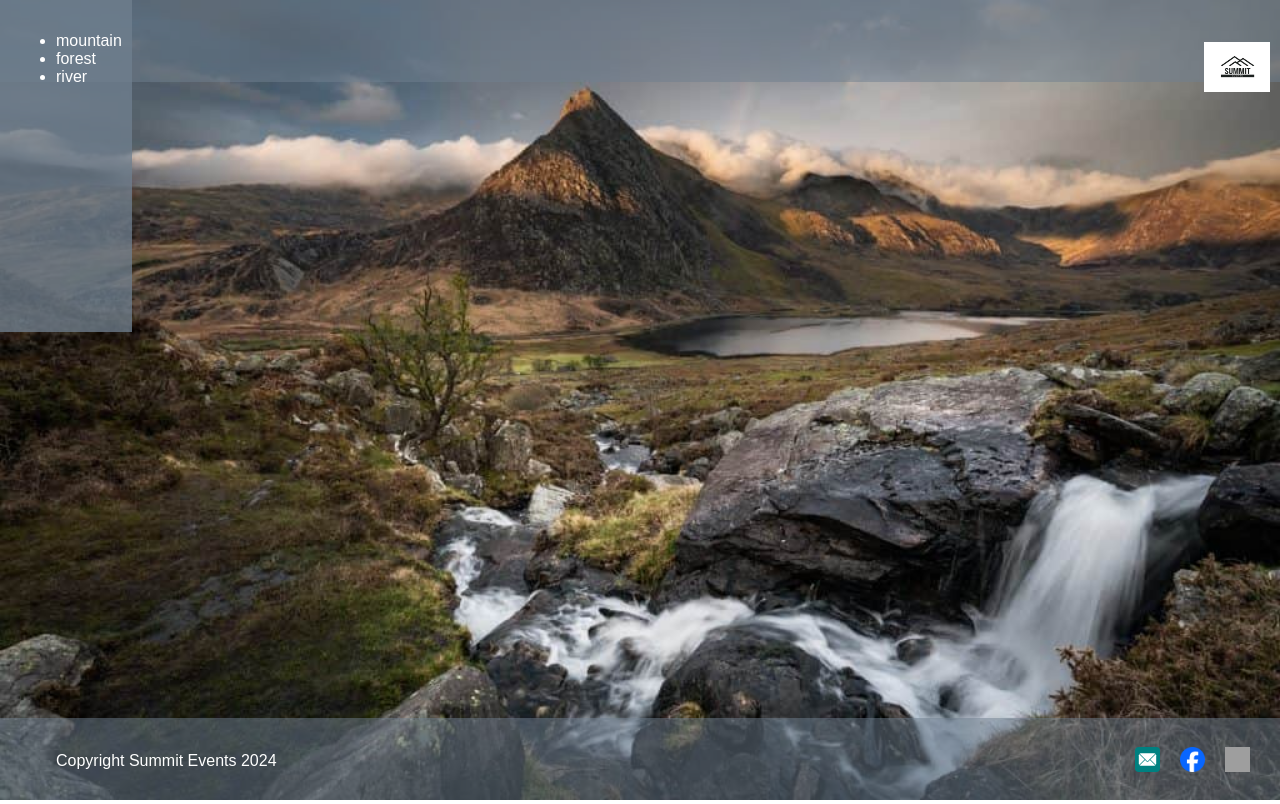
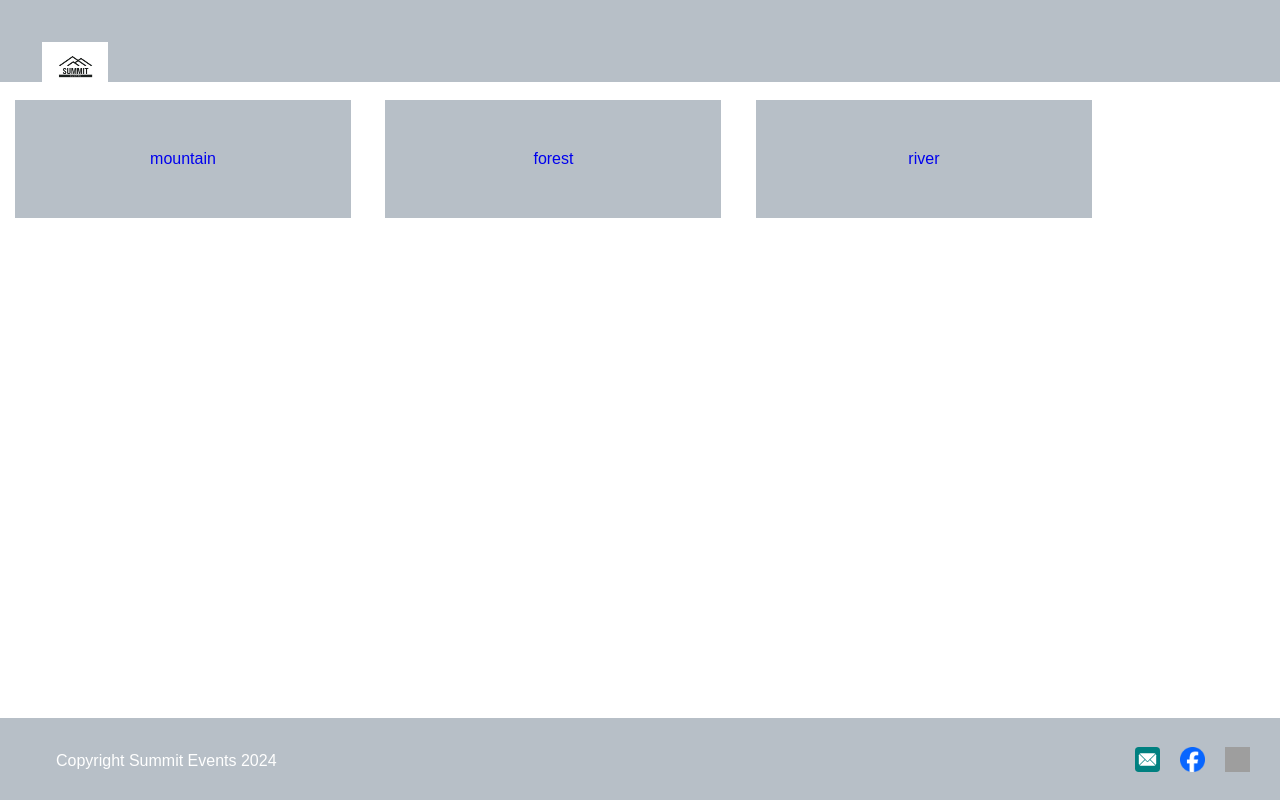
Before and after one commit to bertellis/Summit, a plain HTML site: page mountain.html in a window 1280 px wide. Shown: the top 804 px of the page. Drawn offline with Linux system fonts and the light colour scheme; grey boxes are pictures that could not be loaded.

Commit message:
work on central navigation divs

```diff
--- a/css/style.css
+++ b/css/style.css
@@ -12,7 +12,7 @@ body {
   padding: 1rem;
   background-color: rgba(112, 128, 144, 0.5); /* Semi-transparent background */
   color: white;
-  text-align: right;
+  text-align: left;
 
 }
 
@@ -36,16 +36,7 @@ li a{
 li a:hover{
   text-decoration: underline;
 }
-div {
-  position: absolute;
-  display: flex;
-  top: 0;
-  height: 300px;
-  width: 100px;
-  padding: 1rem;
-  background-color: rgba(112, 128, 144, 0.5); /* Semi-transparent background */
-  color: white;
-}
+
 
 .img {
   width: 100%;
@@ -109,3 +100,26 @@ h2 {
   width: 5cap;
   height: 50px;
 }
+.container {
+  display: inline-flex;
+  flex-direction: row;
+  justify-content: center;
+  align-items: center;
+  margin-top: 100px;
+  margin-bottom: 15px;
+  margin-left: 15px;
+  margin-right: 15px;
+  padding-top: 50px;
+  padding-bottom: 50px;
+  padding-left: 40px;
+  padding-right: 40px;
+  gap: 20px;
+  background-color: rgba(112, 128, 144, 0.5); /* Semi-transparent background */
+  width: 20%;
+}
+.link {
+  text-decoration: none;
+}
+.link-a:hover {
+  text-decoration: underline;
+}
--- a/mountain.html
+++ b/mountain.html
@@ -8,24 +8,27 @@
     <title>Summit Events</title>
 </head>
 <body>
-    <img src="images/snowdonia.jpg" alt="Image of Snowdonia" id="bg-image1">
     <nav class="header">
         <ul>
             <li><img src="images/summit-events.jpg" alt="Summit Events Logo" id="logo-left"></li>
 
         </ul>
     </nav>
+
     <div>
+        <div class="container">
+        <a href="mountain.html" class="link link-a:hover">mountain</a>
+        </div>
+        <div class="container">
+            <a href="forest.html" class="link link-a:hover">forest</a>
+        </div>
+        <div class="container">
+            <a href="river.html" class="link link-a:hover">river</a>
+        </div>
 
         </div>
-</body>
-<div>
-    <ul>
-    <li><a href="mountain.html">mountain</a></li>
-        <li><a href="forest.html">forest</a></li>
-        <li><a href="river.html">river</a> </li>
-    </ul>
     </div>
+
     <footer class="footer">
 
         <ul class="footer-ul">
@@ -34,5 +37,9 @@
             <li class="f-li f-a f-a:hover"><a href="https://www.facebook.com/profile.php?id=61555943190572"><img src="images/Facebook_Logo_Primary.png" alt="Facebook logo" id="sm-logos"></a></li>
             <li class="f-li f-a f-a:hover"><a href="https://www.instagram.com/"><img src="images/Instagram_Glyph_Gradient.png" alt="Instagram Logo" id="sm-logos"></li>
         </ul>
+
     </footer>
+</body>
+
+
 </html>
```
Lines whose indentation alone changed are shown as unchanged.
